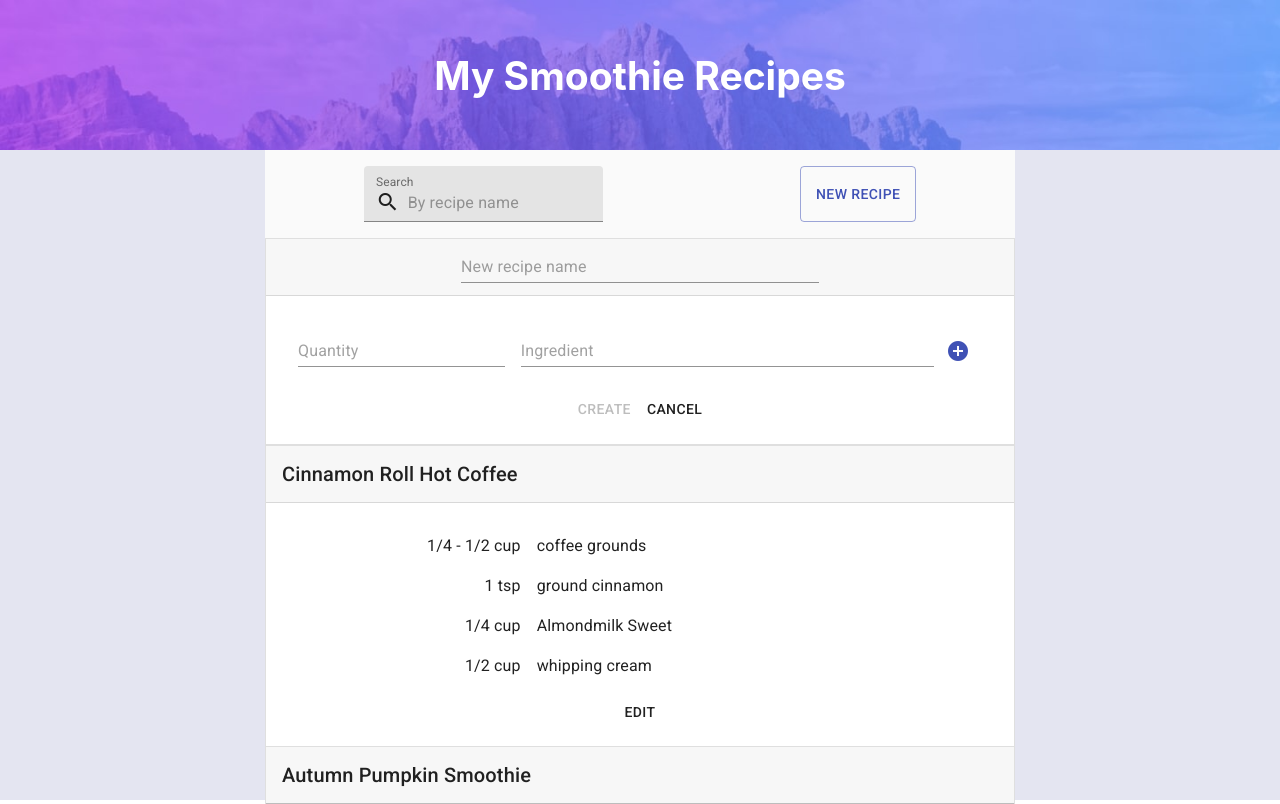
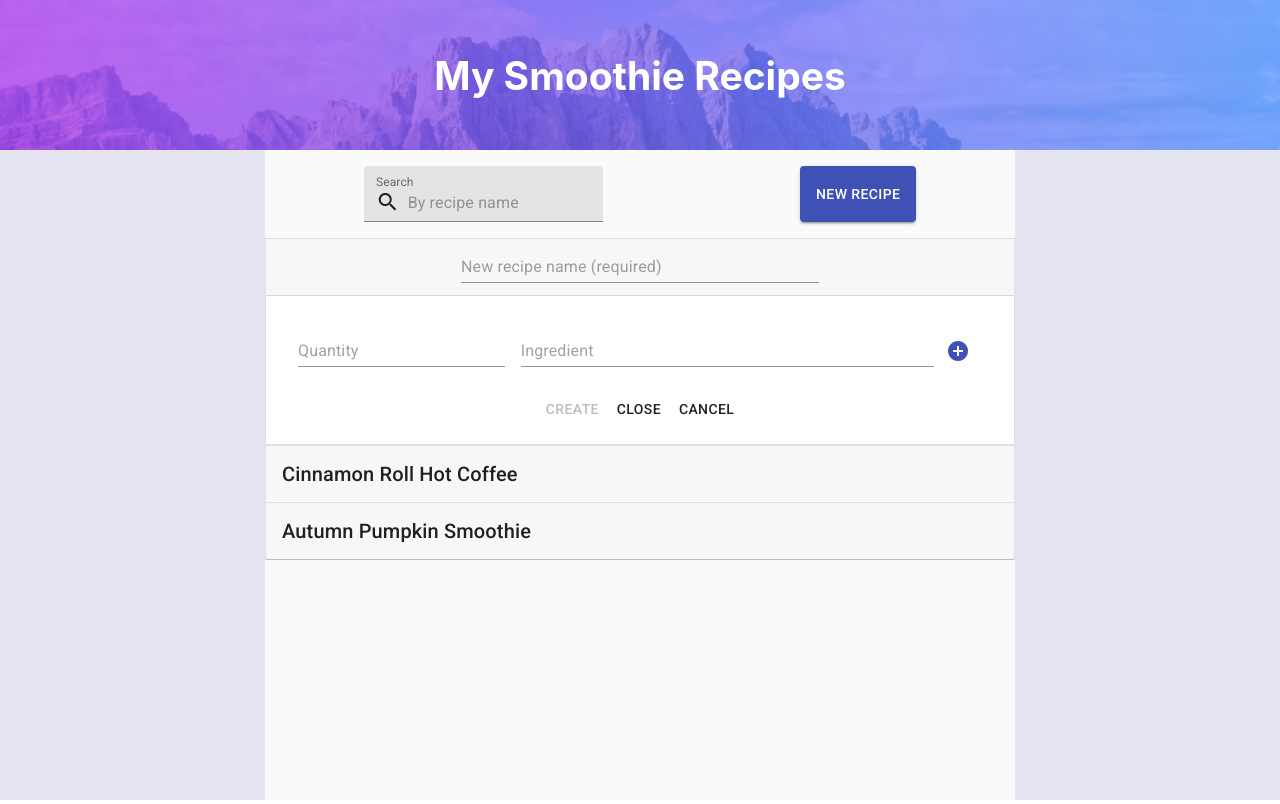
Before and after one commit to JGitHub01/smoothie-recipes-app, a React (Create React App) app: page / in a window 1280 px wide. Both pictures are taken after a click on the button "NEW RECIPE". Built offline with nearby package versions, Linux system fonts and the light colour scheme.

Commit message:
feat: 🎸 finish new recipe create

```diff
--- a/package.json
+++ b/package.json
@@ -17,6 +17,7 @@
     "react-scripts": "5.0.0",
     "sass": "^1.49.9",
     "typescript": "^4.6.3",
+    "uuid": "^8.3.2",
     "web-vitals": "^2.1.4"
   },
   "scripts": {
@@ -44,6 +45,7 @@
     ]
   },
   "devDependencies": {
+    "@types/uuid": "^8.3.4",
     "miragejs": "^0.1.43"
   }
 }
--- a/src/App.tsx
+++ b/src/App.tsx
@@ -38,7 +38,7 @@ function App() {
               }}
             />
             <Button
-              variant="outlined"
+              variant="contained"
               color="primary"
               onClick={() => {
                 setIsCreative(true);
@@ -54,7 +54,7 @@ function App() {
               onSave={(status) => {
                 search();
               }}
-              onCancelCreate={() => {
+              onCreateClose={() => {
                 setIsCreative(false);
               }}
             />
--- a/src/app.scss
+++ b/src/app.scss
@@ -54,6 +54,8 @@
       &__list {
         max-width: 750px;
         width: 75vw;
+        height: calc(100vh - 166px - 56px - 16px);
+        overflow: auto;
       }
     }
     .recipe-card {
--- a/src/lib/local-storage-service.ts
+++ b/src/lib/local-storage-service.ts
@@ -1,4 +1,5 @@
 import { IRecipe, IRecipesFilter } from "./model";
+import { v4 as uuidv4 } from "uuid";
 
 export async function getRecipes(
   filter?: IRecipesFilter,
@@ -35,3 +36,35 @@ export async function putRecipe(recipe: IRecipe) {
 
   return Promise.resolve(recipe);
 }
+
+export async function postRecipe(recipe: IRecipe) {
+  const jsonStr = localStorage.getItem("recipes");
+  const recipes: IRecipe[] =
+    jsonStr == null ? [] : (JSON.parse(jsonStr) as IRecipe[]);
+  if (!recipe.name) {
+    return Promise.reject("Error: recipe name is empty!");
+  }
+  if (isRecipeNameAvailable(recipes, recipe.name)) {
+    recipe.id = uuidv4();
+    recipes.push(recipe);
+    localStorage.setItem("recipes", JSON.stringify(recipes));
+
+    return Promise.resolve(recipe);
+  } else {
+    return Promise.reject("Error: duplicate recipe name!");
+  }
+}
+
+export async function checkRecipeNameAvailability(name: string) {
+  const jsonStr = localStorage.getItem("recipes");
+  const recipes: IRecipe[] =
+    jsonStr == null ? [] : (JSON.parse(jsonStr) as IRecipe[]);
+  return Promise.resolve(isRecipeNameAvailable(recipes, name));
+}
+
+function isRecipeNameAvailable(recipes: IRecipe[], name: string) {
+  const matchIdx = recipes.findIndex(
+    (r) => r.name?.toLowerCase() === name.toLocaleLowerCase(),
+  );
+  return matchIdx === -1;
+}
--- a/src/lib/model.ts
+++ b/src/lib/model.ts
@@ -3,6 +3,7 @@ export interface IRecipe {
   name?: string;
   ingredients?: IIngredient[];
 }
+export const EmptyRecipe: IRecipe = { id: "" };
 
 export interface IIngredient {
   name?: string;
--- a/src/view/recipes-list/RecipeCard.tsx
+++ b/src/view/recipes-list/RecipeCard.tsx
@@ -15,6 +15,7 @@ import Typography from "@material-ui/core/Typography";
 import { IRecipe, IIngredient } from "../../lib/model";
 import "./recipe-card.scss";
 import { useEffect, useState } from "react";
+import { checkRecipeNameAvailability } from "../../lib/local-storage-service";
 
 const Accordion = withStyles({
   root: {
@@ -91,40 +92,48 @@ interface IRecipeCardProps {
   mode?: RecipeMode;
   expanded?: boolean;
   onSave?: (recipe: IRecipe) => void;
-  onCancel?: () => void;
+  onCreateClose?: () => void;
 }
 export function RecipeCard(props: IRecipeCardProps) {
   const classes = useStyles();
-  const [expanded, setExpanded] = useState(props.expanded);
-  const [recipe, setRecipe, mode, editButton, saveButton, cancelButton] =
-    useRecipeModes(
-      props.mode ?? "DISPLAY",
-      props.recipe,
-      props.onSave,
-      props.onCancel,
-    );
-  const { name, ingredients } = recipe;
+  const [
+    recipe,
+    setRecipe,
+    isRecipeNameAvailable,
+    setIsRecipeNameAvailable,
+    mode,
+    editButton,
+    saveButton,
+    closeButton,
+    cancelButton,
+  ] = useRecipeModes(
+    props.mode ?? "DISPLAY",
+    props.recipe,
+    props.onSave,
+    props.onCreateClose,
+  );
+  const { name = "", ingredients = [] } = recipe;
   useEffect(() => {
     setRecipe(props.recipe);
   }, [props.recipe]);
   return (
-    <Accordion
-      square
-      expanded={expanded}
-      onChange={(e, isExpanded) => {
-        setExpanded(isExpanded);
-      }}
-    >
+    <Accordion square expanded={props.expanded}>
       <AccordionSummary aria-controls={`${name}-content`} id={`${name}-header`}>
         {mode === "CREATE" ? (
           <TextField
+            error={!isRecipeNameAvailable}
+            helperText={isRecipeNameAvailable ? "" : "Duplicate recipe name!"}
             className={classes["new-recipe-name"]}
-            placeholder="New recipe name"
+            placeholder="New recipe name (required)"
+            value={name}
             onClick={(e) => {
               e.stopPropagation();
             }}
-            onChange={(e) => {
-              setRecipe({ ...recipe, name: e.target.value });
+            onChange={async (e) => {
+              const name = e.target.value;
+              const isNameAvailable = await checkRecipeNameAvailability(name);
+              setIsRecipeNameAvailable(isNameAvailable);
+              setRecipe({ ...recipe, name });
             }}
           />
         ) : (
@@ -193,9 +202,15 @@ export function RecipeCard(props: IRecipeCardProps) {
         </List>
         {mode === "DISPLAY" ? (
           editButton
+        ) : mode === "EDIT" ? (
+          <div>
+            {saveButton}
+            {cancelButton}
+          </div>
         ) : (
           <div>
             {saveButton}
+            {closeButton}
             {cancelButton}
           </div>
         )}
@@ -208,17 +223,21 @@ function useRecipeModes(
   initMode: RecipeMode,
   initRecipe: IRecipe,
   onSave?: (recipe: IRecipe) => void,
-  onCancel?: () => void,
+  onCreateClose?: () => void,
 ): [
   recipe: IRecipe,
   setRecipe: (recipe: IRecipe) => void,
+  isRecipeNameAvailable: boolean,
+  setIsRecipeNameAvailable: (available: boolean) => void,
   mode: RecipeMode,
   editButton: JSX.Element,
   saveButton: JSX.Element,
+  closeButton: JSX.Element,
   cancelButton: JSX.Element,
 ] {
   const [mode, setMode] = useState<RecipeMode>(initMode);
   const [recipe, setRecipe] = useState<IRecipe>(initRecipe);
+  const [isRecipeNameAvailable, setIsRecipeNameAvailable] = useState(true);
   const switchMode = () => {
     setMode(mode === "DISPLAY" ? "EDIT" : "DISPLAY");
   };
@@ -233,9 +252,14 @@ function useRecipeModes(
   );
   const saveButton = (
     <Button
-      disabled={mode === "CREATE" && (!recipe.name || !recipe.ingredients)}
+      disabled={mode === "CREATE" && (!recipe.name || !isRecipeNameAvailable)}
+      color="primary"
       onClick={() => {
-        switchMode();
+        if (mode === "CREATE") {
+          onCreateClose && onCreateClose();
+        } else {
+          switchMode();
+        }
         setRecipe(initRecipe);
         onSave && onSave(recipe);
       }}
@@ -243,14 +267,23 @@ function useRecipeModes(
       {mode === "CREATE" ? "Create" : "Save"}
     </Button>
   );
+  const closeButton = (
+    <Button
+      onClick={() => {
+        onCreateClose && onCreateClose();
+      }}
+    >
+      Close
+    </Button>
+  );
   const cancelButton = (
     <Button
       onClick={() => {
+        setRecipe(initRecipe);
         if (mode === "CREATE") {
-          onCancel && onCancel();
+          onCreateClose && onCreateClose();
         } else {
           switchMode();
-          setRecipe(initRecipe);
         }
       }}
     >
@@ -258,7 +291,17 @@ function useRecipeModes(
     </Button>
   );
 
-  return [recipe, setRecipe, mode, editButton, saveButton, cancelButton];
+  return [
+    recipe,
+    setRecipe,
+    isRecipeNameAvailable,
+    setIsRecipeNameAvailable,
+    mode,
+    editButton,
+    saveButton,
+    closeButton,
+    cancelButton,
+  ];
 }
 
 function IngredientDisplay({ name, quantity }: IIngredient) {
--- a/src/view/recipes-list/RecipesList.tsx
+++ b/src/view/recipes-list/RecipesList.tsx
@@ -1,8 +1,7 @@
-import { NoEncryptionTwoTone } from "@material-ui/icons";
 import { makeStyles } from "@material-ui/styles";
-import { putRecipe } from "../../lib/local-storage-service";
+import { postRecipe, putRecipe } from "../../lib/local-storage-service";
 //import { putRecipe } from "../../lib/api-service";
-import { IRecipe } from "../../lib/model";
+import { EmptyRecipe, IRecipe } from "../../lib/model";
 import { RecipeCard } from "./RecipeCard";
 
 const useStyles = makeStyles((theme) => ({
@@ -14,32 +13,39 @@ interface RecipesListProps {
   recipes: IRecipe[];
   isCreative?: boolean;
   onSave?: (status: { success: boolean }) => void;
-  onCancelCreate?: () => void;
+  onCreateClose?: () => void;
 }
 export function RecipesList({
   recipes = [],
   isCreative,
   onSave,
-  onCancelCreate,
+  onCreateClose,
 }: RecipesListProps) {
   const classes = useStyles();
-  const expandedRecipe = recipes.length > 0 ? recipes[0].name : "";
+  //const expandedRecipe = recipes.length > 0 ? recipes[0].name : "";
   return (
     <>
       <div className={isCreative ? "" : classes["not-creating"]}>
         <RecipeCard
           mode="CREATE"
           expanded
-          recipe={{ id: "" }}
-          onCancel={() => {
-            onCancelCreate && onCancelCreate();
+          recipe={EmptyRecipe}
+          onCreateClose={() => {
+            onCreateClose && onCreateClose();
+          }}
+          onSave={async (recipe) => {
+            try {
+              await postRecipe(recipe);
+              onSave && onSave({ success: true });
+            } catch (error) {
+              console.log(error);
+            }
           }}
         />
       </div>
       {recipes.map((recipe) => (
         <RecipeCard
           key={recipe.id}
-          expanded={expandedRecipe === recipe.name}
           recipe={recipe}
           onSave={async (recipe) => {
             try {
```
Also changed, not shown: 1 other file (tests, documents, lock files or other folders).
